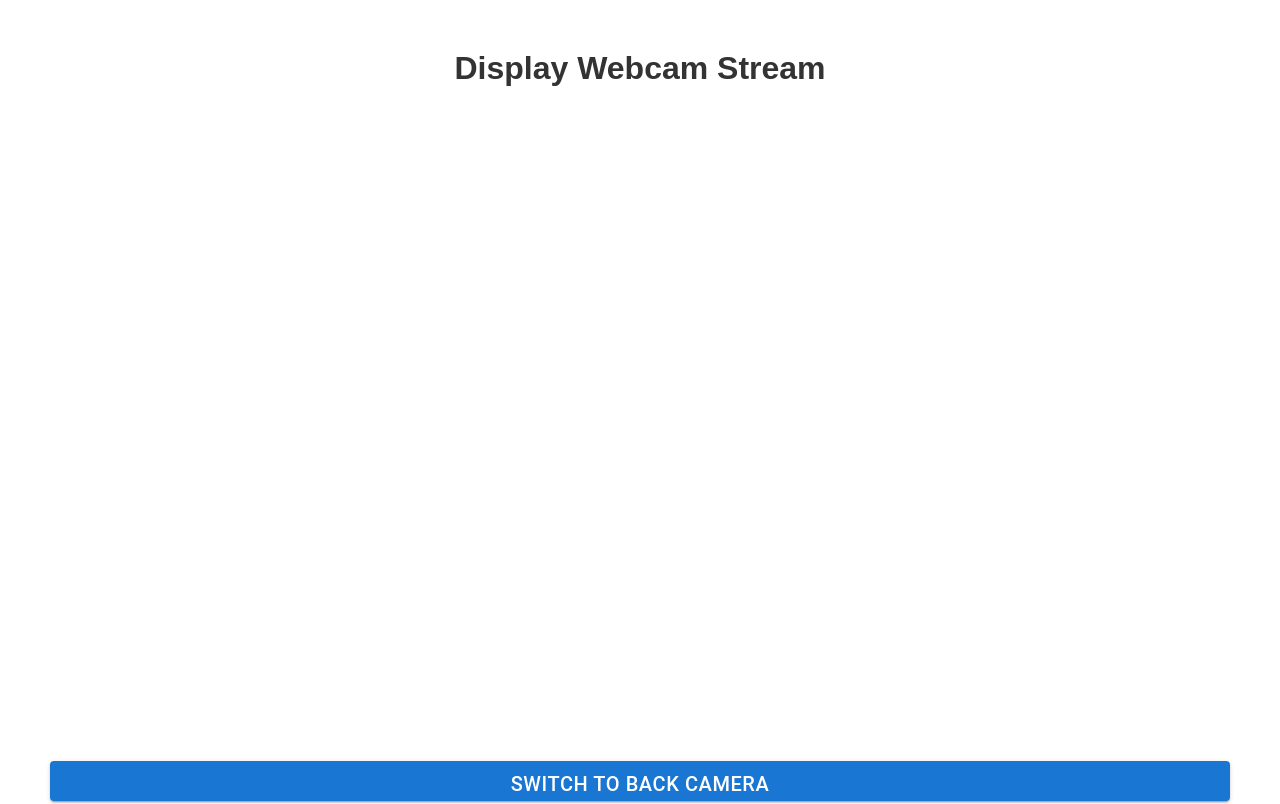
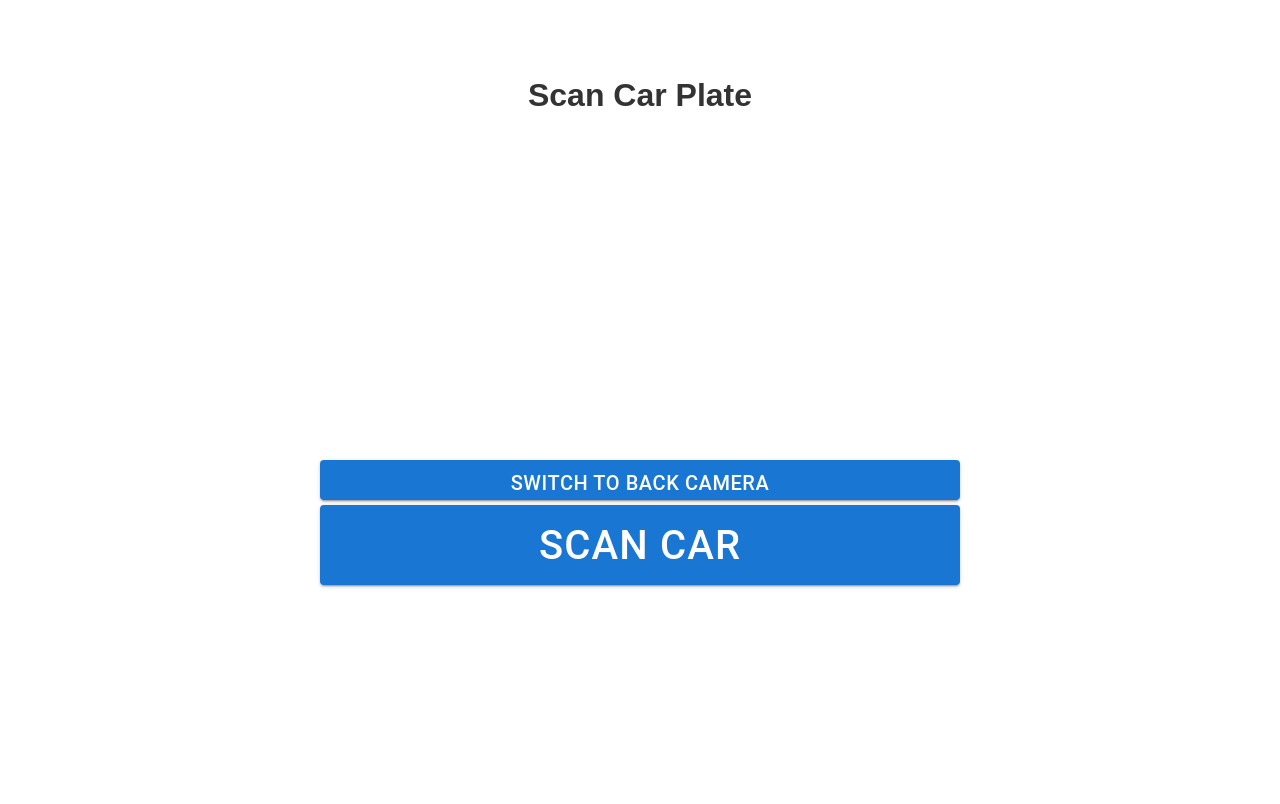
Before and after one commit to PinPinMan/SOCCEEER, a React (Create React App) app: page /Camera in a window 1280 px wide. Shown: the top 804 px of the page. Built offline with nearby package versions, Linux system fonts and the light colour scheme; no server answers.

Commit message:
yj updated

```diff
--- a/src/Pages/CarInfo.js
+++ b/src/Pages/CarInfo.js
@@ -7,11 +7,16 @@ import { createTheme, ThemeProvider } from '@mui/material/styles';
 import Container from '@mui/material/Container';
 import CssBaseline from '@mui/material/CssBaseline';
 
-
 const defaultTheme = createTheme();
 
 const CarInfo = () => {
-    const [carplate, setCarplate] = React.useState(localStorage.getItem('carplate_AI'));
+    const [carplate, setCarplate] = React.useState(localStorage.getItem('carplate_AI') || '');
+
+    const handleCarplateChange = (e) => {
+        const value = e.target.value;
+        setCarplate(value);
+        localStorage.setItem('carplate_AI', value);
+    };
 
     return (
         <ThemeProvider theme={defaultTheme}>
@@ -40,7 +45,7 @@ const CarInfo = () => {
                             name="carplate"
                             autoComplete="carplate"
                             value={carplate}
-                            onChange={(e) => localStorage.setItem('carplate_AI', e.target.value)}
+                            onChange={handleCarplateChange}
                         />
                     </Box>
                 </Box>
--- a/src/Pages/CarType.js
+++ b/src/Pages/CarType.js
@@ -56,8 +56,10 @@ export default function CarTypes() {
                   variant="contained"
                   onClick={() => handleButtonClick(car.logo)}
                   sx={{
-                    height: '25vh',
+                    height: '15vh',
                     display: 'flex',
+                    fontSize: '20px',
+                    fontWeight: 'bold',
                     flexDirection: 'column',
                     justifyContent: 'center',
                     alignItems: 'center',
--- a/src/Pages/LoginPage.js
+++ b/src/Pages/LoginPage.js
@@ -51,9 +51,16 @@ export default function SignIn() {
     }
   };
 
+  const returnHome = () => {
+    window.location.href = '/';
+  }
+
   return (
     <ThemeProvider theme={defaultTheme}>
       <Container component="main" maxWidth="xs">
+
+      <Button onClick={returnHome} style={{ position:'absolute', bottom: '10px', left: '10px', backgroundColor: '#007bff', color: 'white', fontWeight: 'bold' }}>Return</Button>
+
         <CssBaseline />
         <Box
           sx={{
--- a/src/Pages/camera.js
+++ b/src/Pages/camera.js
@@ -8,6 +8,7 @@ function Camera() {
     const videoRef = useRef(null);
     const [showCamera, setShowCamera] = useState(true);
     const [isFrontCamera, setIsFrontCamera] = useState(true);
+    const [aiResponse, setAiResponse] = useState(''); // State for AI response
 
     useEffect(() => {
         let video = videoRef.current;
@@ -39,6 +40,7 @@ function Camera() {
             console.log("getUserMedia not supported!");
         }
     }, [showCamera, isFrontCamera]);
+
     const toggleCamera = () => {
         setIsFrontCamera(!isFrontCamera);
     };
@@ -65,62 +67,59 @@ function Camera() {
             };
 
             const result = await model.generateContent([prompt, image]);
-      console.log(result.response.text());
-      localStorage.setItem('carplate_AI',result.response.text())
+            const responseText = await result.response.text();
+            console.log(responseText);
+            localStorage.setItem('carplate_AI', responseText.replace(' ', ''));
+            setAiResponse(responseText); // Update state with AI response
 
-    //   if (result.response.text().length > 10){
-    //     window.location.reload();
-    //   }
         } catch (error) {
             console.error("Error sending image to Gemini API:", error);
-    //   window.location.reload();
         }
     }
 
     return (
-    <div className="Camera" style={{ margin: '50px','display': 'block','justifyContent': 'center','alignItems': 'center'}} >
-      <h1 style={{ fontFamily: 'sans-serif', color: '#333', textAlign:'center' }}>Display Webcam Stream</h1>
+        <div className="Camera" style={{ height: '80vh', display: 'flex', flexDirection: 'column', justifyContent: 'center', alignItems: 'center' }}>
+            <h1 style={{ fontFamily: 'sans-serif', color: '#333', textAlign: 'center' }}>Scan Car Plate</h1>
 
-      <div id="container" style={{ margin: '0px auto', display: showCamera ? 'block' : 'none', width: '100%', height: '100%' }}>
-        <video ref={videoRef} autoPlay={true} id="videoElement" style={{ width: '100%', height: '100%'}}></video>
+            <div id="container" style={{ width: '100%', height: '50%' }}>
+                <video ref={videoRef} autoPlay={true} id="videoElement" style={{ width: '100%', height: '100%' }}></video>
             </div>
             <Button
                 fullWidth
                 variant="contained"
                 onClick={toggleCamera}
                 sx={{
-                    marginTop:'5%',
+                    marginTop: '5px',
                     height: '5vh',
-                    display: 'flex',
-                    flexDirection: 'column',
-                    justifyContent: 'center',
-                    alignItems: 'center',
-                    display: showCamera ? 'block' : 'none',
-                    fontSize:'20px'
+                    width: '50%',
+                    fontSize: '20px',
+                    display: showCamera ? 'block' : 'none'
                 }}
             >
                 {isFrontCamera ? 'Switch to Back Camera' : 'Switch to Front Camera'}
             </Button>
-
 
             <Button
                 fullWidth
                 variant="contained"
                 onClick={uploadImage}
                 sx={{
-                marginTop:'5%'
-                ,height: '15vh',
-                display: 'flex',
-                flexDirection: 'column',
-                justifyContent: 'center',
-                alignItems: 'center',
-                display: showCamera ? 'block' : 'none',
-                fontSize:'40px'
+                    marginTop: '5px',
+                    height: '10vh',
+                    width: '50%',
+                    fontSize: '40px',
+                    display: showCamera ? 'block' : 'none'
                 }}
             >
                 Scan Car
             </Button>
 
+            {aiResponse && (
+                <div style={{ marginTop: '5px', padding: '2px', border: '1px solid #ccc', borderRadius: '5px', width: '50%', textAlign: 'center' }}>
+                    <h2>AI Response:</h2>
+                    <p>{aiResponse}</p>
+                </div>
+            )}
         </div>
     );
 }
--- a/src/Pages/success.js
+++ b/src/Pages/success.js
@@ -18,6 +18,15 @@ const SuccessMessage = () => {
 
       if (response.ok) {
         console.log('Transaction successful');
+        Object.keys(localStorage).forEach((key) => {
+          if (key !== 'isLoggedIn') {
+              localStorage.removeItem(key);
+          }});
+      if (localStorage.getItem('isLoggedIn') === 'true') {
+          window.location.href = '/main';
+      } else {
+          window.location.href = '/';
+      }
       } else {
         console.error('Transaction failed');
       }
--- a/src/cancelButton.js
+++ b/src/cancelButton.js
@@ -17,11 +17,11 @@ const CancelButton = () => {
     const handleCancelTransaction = () => {
         handleCloseModal(); // Close modal after confirming cancellation
         // Clear session storage except admin
-        Object.keys(sessionStorage).forEach((key) => {
+        Object.keys(localStorage).forEach((key) => {
             if (key !== 'isLoggedIn') {
-                sessionStorage.removeItem(key);
+                localStorage.removeItem(key);
             }});
-        if (sessionStorage.getItem('isLoggedIn') === 'true') {
+        if (localStorage.getItem('isLoggedIn') === 'true') {
             window.location.href = '/main';
         } else {
             window.location.href = '/';
```
Lines whose indentation alone changed are shown as unchanged.
